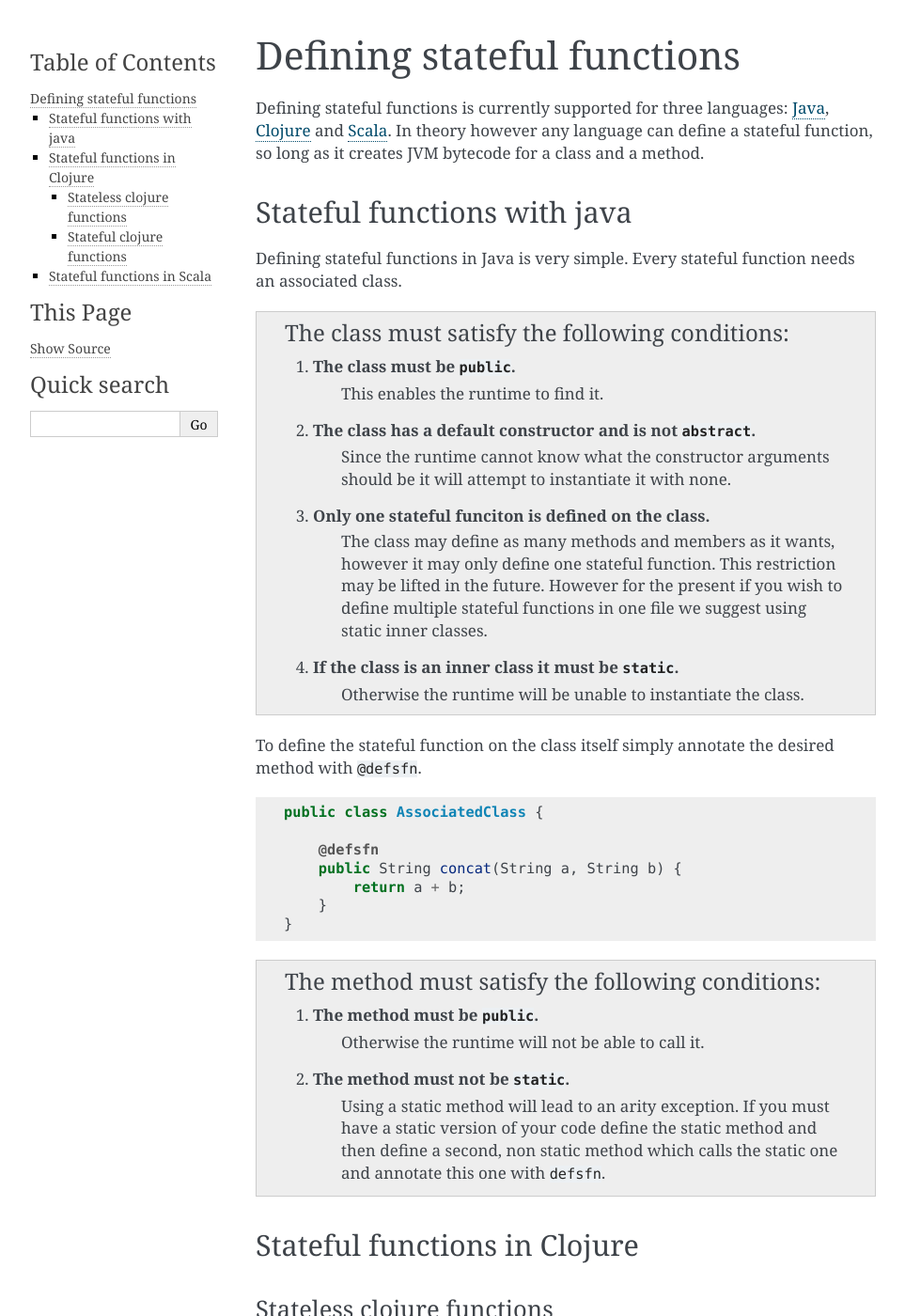
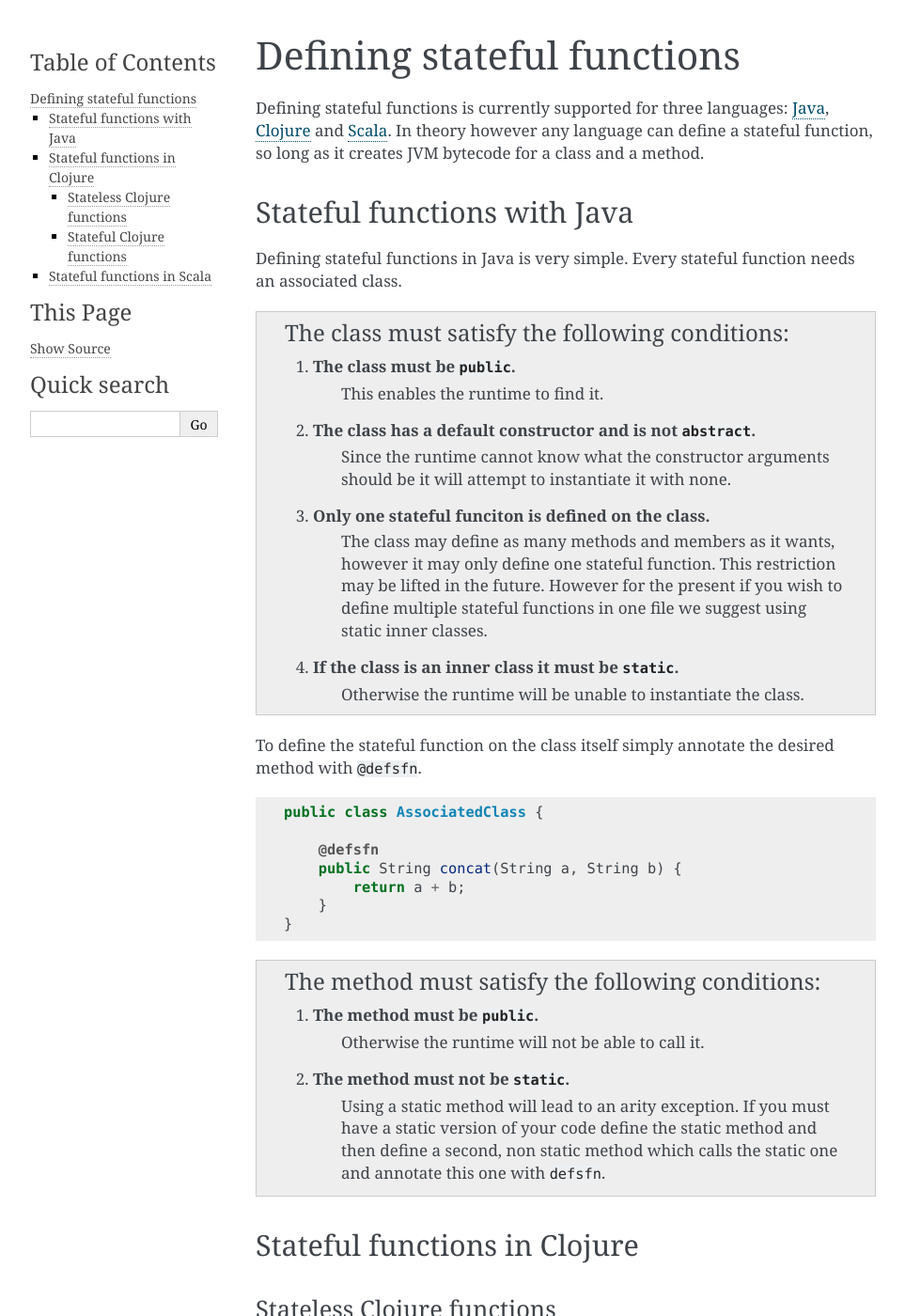
Before and after one commit to ohua-dev/docs, a Sphinx documentation site: the page built from source/defining-stateful-functions.rst, in a window 1280 px wide and 1400 px high. Shown: the whole window at 94% size, without its empty margins (148-1111 px from the left). Built offline with Sphinx 7.4.7, drawn with Linux system fonts in a browser that asks for light colours; some of the changed text lies outside the part shown.

```diff
--- a/source/defining-stateful-functions.rst
+++ b/source/defining-stateful-functions.rst
@@ -6,7 +6,7 @@ In theory however any language can define a stateful function, so long as it cre
 
 .. _sfn-java:
 
-Stateful functions with java
+Stateful functions with Java
 ----------------------------
 
 Defining stateful functions in Java is very simple.
@@ -51,7 +51,7 @@ To define the stateful function on the class itself simply annotate the desired
 Stateful functions in Clojure
 -----------------------------
 
-Stateless clojure functions
+Stateless Clojure functions
 ^^^^^^^^^^^^^^^^^^^^^^^^^^^
 
 You can use any normal clojure function in ohua.
@@ -68,7 +68,7 @@ User defined functions as well as library functions can be directly called in th
             ..)
 
 
-Stateful clojure functions
+Stateful Clojure functions
 ^^^^^^^^^^^^^^^^^^^^^^^^^^
 
 Stateful functions in Clojure are simply Clojure functions, which have been annotated with the metadata ``:init-state``.
```
